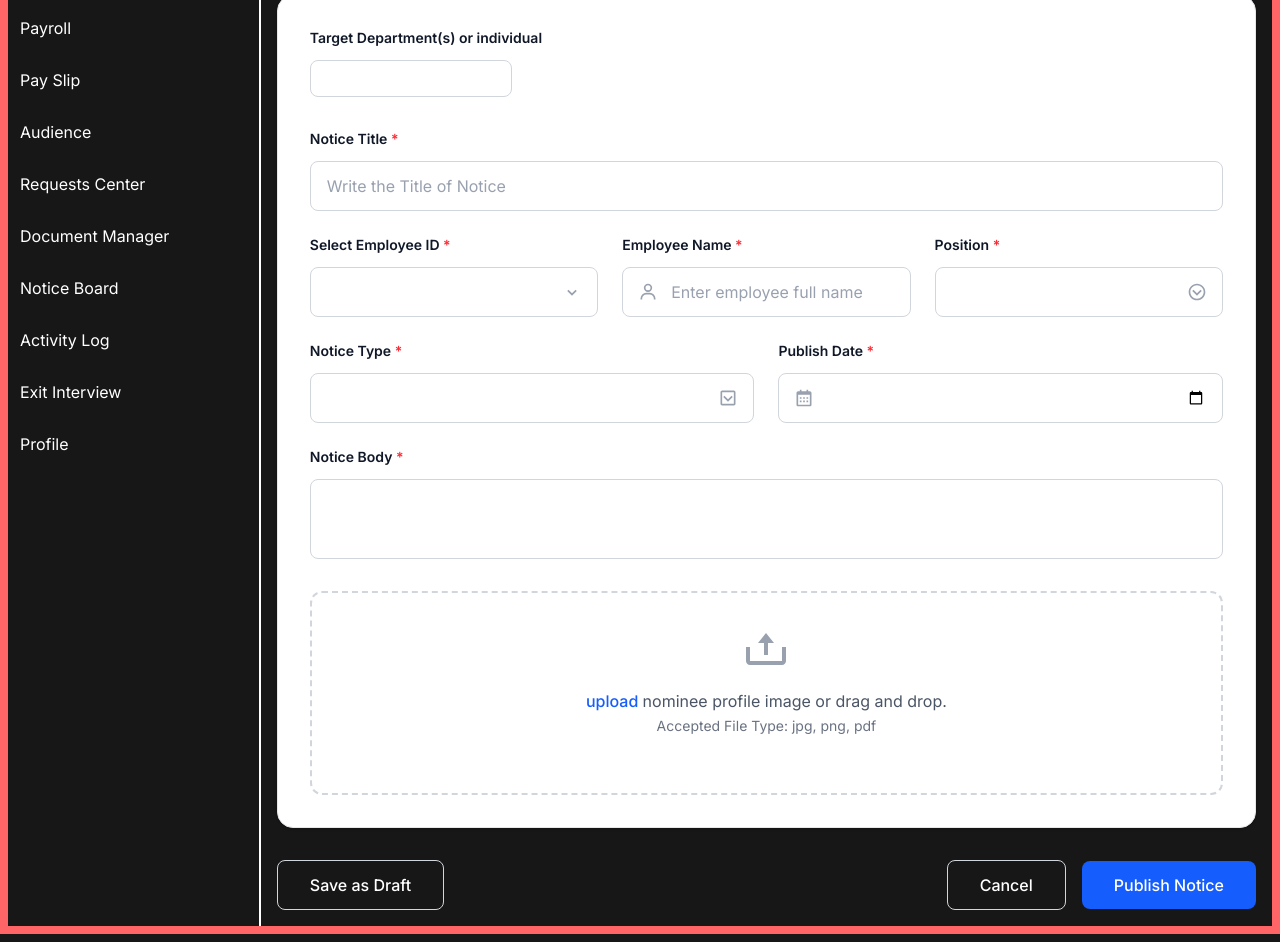
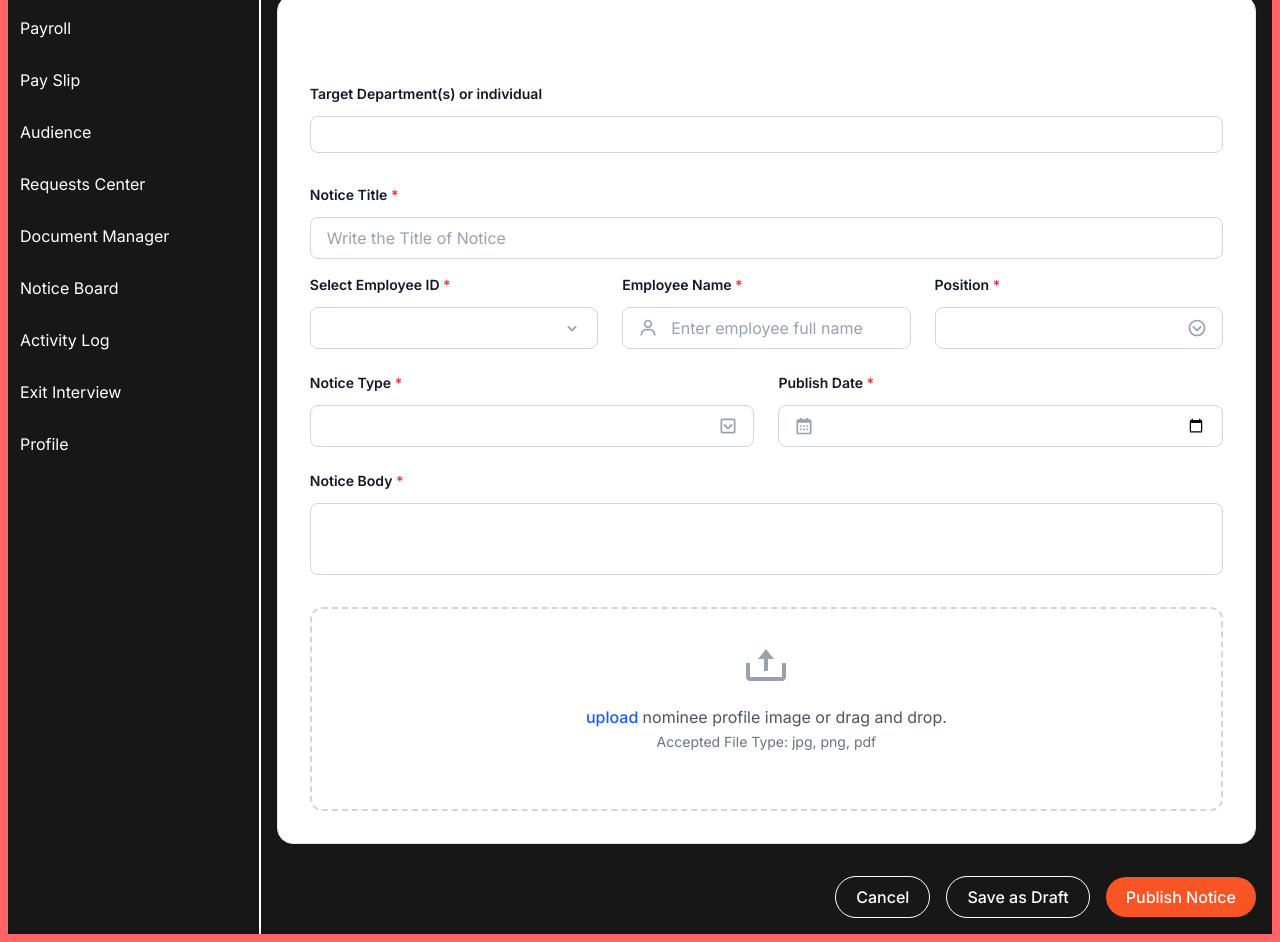
Before and after one commit to developerMohib/notice-board-frontend, a Next.js app: page /create-notice in a window 1280 px wide. Shown: the part 120-1062 px from the top of the page. Built offline with nearby package versions, Linux system fonts and the light colour scheme.

Commit message:
create page added and update

```diff
--- a/src/components/forms/CreateNoticeForm.tsx
+++ b/src/components/forms/CreateNoticeForm.tsx
@@ -91,13 +91,16 @@ const CreateNoticeForm = () => {
                     {/* Main Form Card */}
                     <div className="bg-white rounded-2xl shadow-sm border border-gray-200 p-6 md:p-8">
                         {/* Target Type */}
-                        <div className="mb-8">
+                        <div>
+                            <p>Please fill in the details below</p>
+                        </div>
+                        <div className="my-8">
                             <label className="block text-sm font-semibold text-gray-900 mb-3">
                                 Target Department(s) or individual
                             </label>
                             <div>
-                                <select className="px-2 py-2 border border-gray-300 rounded-lg outline-none transition text-sm">
-                                    <option value="">Department or Individual </option>
+                                <select className="px-2 py-2 border border-gray-300 rounded-lg outline-none transition text-sm w-full">
+                                    <option value="">Individual</option>
                                     <option value="all">All Department</option>
                                     <option value="finance">Finance</option>
                                     <option value="hr">HR</option>
@@ -111,7 +114,7 @@ const CreateNoticeForm = () => {
                         </div>
 
                         {/* Notice Title */}
-                        <div className="mb-6">
+                        <div className="mb-4">
                             <label className="block text-sm font-semibold text-gray-900 mb-3">
                                 Notice Title <span className="text-red-500">*</span>
                             </label>
@@ -121,7 +124,7 @@ const CreateNoticeForm = () => {
                                 value={formData.noticeTitle}
                                 onChange={handleInputChange}
                                 placeholder="Write the Title of Notice"
-                                className="w-full px-4 py-3 border border-gray-300 rounded-lg focus:ring-2 focus:ring-blue-500 focus:border-blue-500 outline-none transition placeholder:text-gray-400"
+                                className="w-full px-4 py-2 border border-gray-300 rounded-lg  outline-none transition placeholder:text-gray-400"
                                 required
                             />
                         </div>
@@ -140,7 +143,7 @@ const CreateNoticeForm = () => {
                                                 name="employeeId"
                                                 value={formData.employeeId}
                                                 onChange={handleInputChange}
-                                                className="w-full px-4 py-3 border border-gray-300 rounded-lg focus:ring-2 focus:ring-blue-500 focus:border-blue-500 outline-none transition appearance-none"
+                                                className="w-full px-4 py-2 border border-gray-300 rounded-lg outline-none transition appearance-none"
                                                 required
                                             >
                                                 <option value="">Select employee designation</option>
@@ -166,7 +169,7 @@ const CreateNoticeForm = () => {
                                                 value={formData.employeeName}
                                                 onChange={handleInputChange}
                                                 placeholder="Enter employee full name"
-                                                className="w-full pl-12 pr-4 py-3 border border-gray-300 rounded-lg focus:ring-2 focus:ring-blue-500 focus:border-blue-500 outline-none transition placeholder:text-gray-400"
+                                                className="w-full pl-12 pr-4 py-2 border border-gray-300 rounded-lg outline-none transition placeholder:text-gray-400"
                                                 required
                                             />
                                         </div>
@@ -182,7 +185,7 @@ const CreateNoticeForm = () => {
                                                 name="position"
                                                 value={formData.position}
                                                 onChange={handleInputChange}
-                                                className="w-full px-4 py-3 border border-gray-300 rounded-lg focus:ring-2 focus:ring-blue-500 focus:border-blue-500 outline-none transition appearance-none"
+                                                className="w-full px-4 py-2 border border-gray-300 rounded-lg outline-none transition appearance-none"
                                                 required
                                             >
                                                 <option value="">Select employee department</option>
@@ -198,8 +201,6 @@ const CreateNoticeForm = () => {
 
                                     </div>
                                 </div>
-
-
                             </div>
                         )}
 
@@ -215,7 +216,7 @@ const CreateNoticeForm = () => {
                                         name="noticeType"
                                         value={formData.noticeType}
                                         onChange={handleInputChange}
-                                        className="w-full px-4 py-3 border border-gray-300 rounded-lg focus:ring-2 focus:ring-blue-500 focus:border-blue-500 outline-none transition appearance-none"
+                                        className="w-full px-4 py-2 border border-gray-300 rounded-lg outline-none transition appearance-none"
                                         required
                                     >
                                         <option value="">Select Notice Type</option>
@@ -244,7 +245,7 @@ const CreateNoticeForm = () => {
                                         name="publishDate"
                                         value={formData.publishDate}
                                         onChange={handleInputChange}
-                                        className="w-full pl-12 pr-4 py-3 border border-gray-300 rounded-lg focus:ring-2 focus:ring-blue-500 focus:border-blue-500 outline-none transition"
+                                        className="w-full pl-12 pr-4 py-2 border border-gray-300 rounded-lg outline-none transition"
                                         required
                                     />
                                 </div>
@@ -264,7 +265,7 @@ const CreateNoticeForm = () => {
                                     value={formData.noticeBody}
                                     onChange={handleInputChange}
                                     placeholder="Write the details about notice"
-                                    className="w-full px-4 py-3 focus:outline-none focus:ring-1 focus:ring-blue-500 resize-none"
+                                    className="w-full px-4 py-2 resize-none"
                                     required
                                 />
                             </div>
@@ -332,23 +333,24 @@ const CreateNoticeForm = () => {
 
 
                     {/* Form Actions */}
-                    <div className="flex flex-wrap items-center justify-between gap-4">
-                        <button
-                            type="button"
-                            className="px-8 py-3 border border-gray-300 rounded-lg hover:bg-gray-50 transition font-medium"
-                        >
-                            Save as Draft
-                        </button>
+                    <div className="flex flex-wrap items-center justify-end gap-4">
+
                         <div className="flex items-center gap-4">
                             <button
                                 type="button"
-                                className="px-8 py-3 border border-gray-300 rounded-lg hover:bg-gray-50 transition font-medium"
+                                className="px-5 py-2 border rounded-full hover:bg-blue-700 transition font-medium"
                             >
                                 Cancel
                             </button>
                             <button
+                                type="button"
+                                className="px-5 py-2 border rounded-full hover:bg-blue-700 transition font-medium"
+                            >
+                                Save as Draft
+                            </button>
+                            <button
                                 type="submit"
-                                className="px-8 py-3 bg-blue-600 text-white rounded-lg hover:bg-blue-700 transition font-medium"
+                                className="px-5 py-2 bg-[#F95524] text-white rounded-full hover:bg-blue-700 transition font-medium"
                             >
                                 Publish Notice
                             </button>
```
